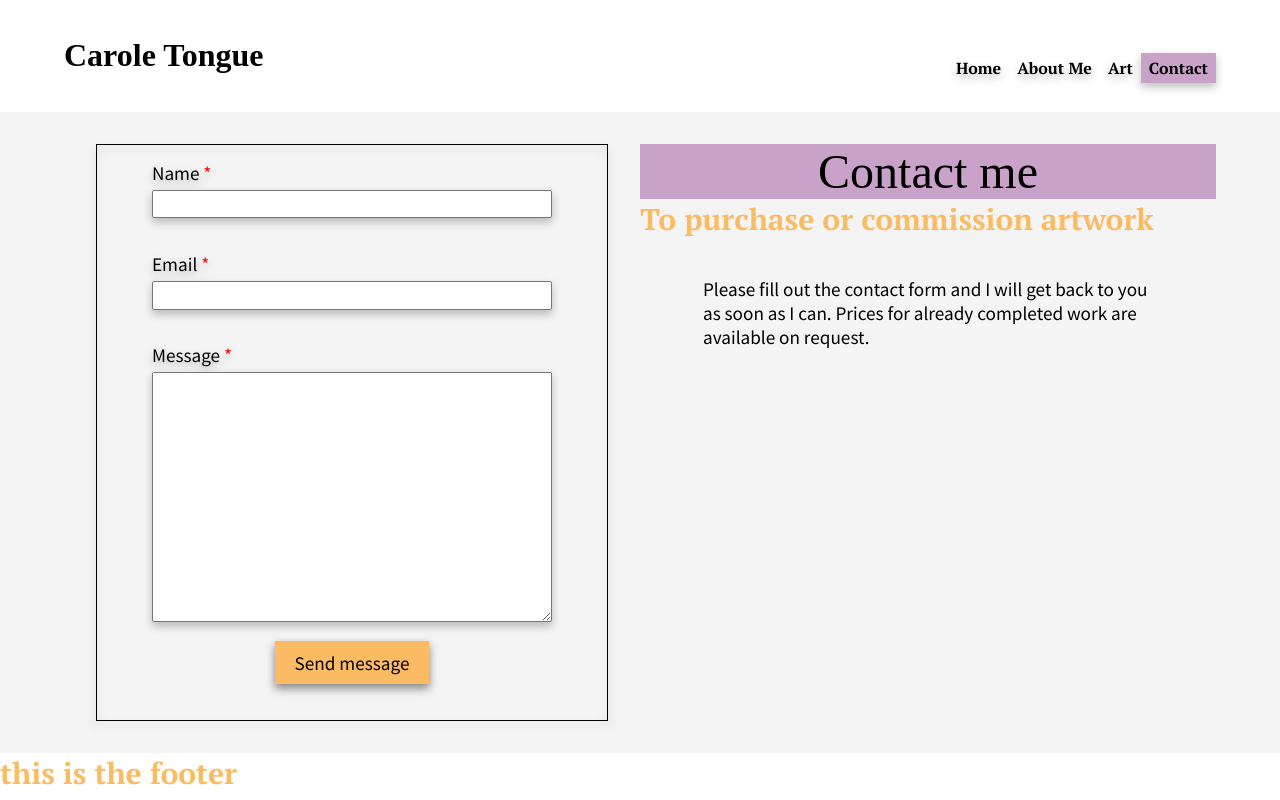
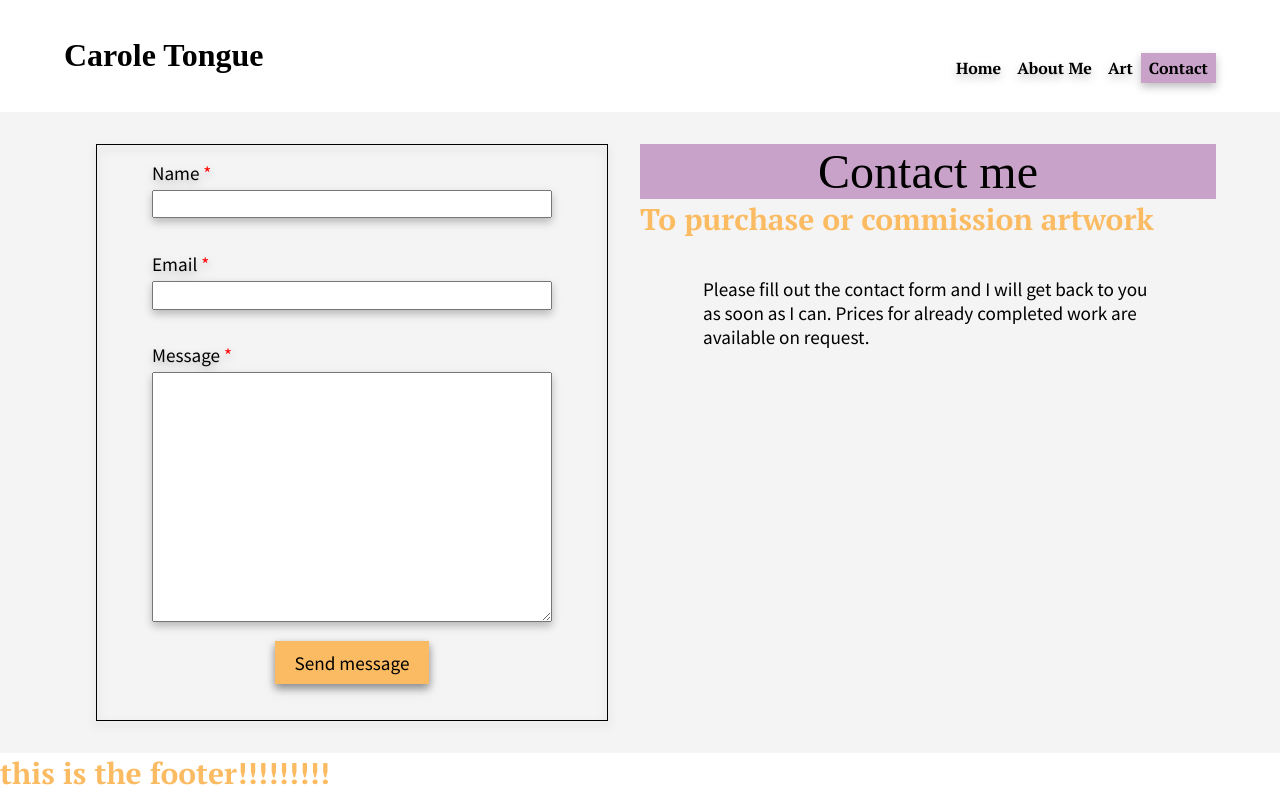
Before and after one commit to WarrenHawker/carole-website-contentful, a Next.js app: page /contact in a window 1280 px wide. Built offline with nearby package versions, Linux system fonts and the light colour scheme; a web font is replaced by a local one.

Commit message:
testing deploy

```diff
--- a/src/components/footer.js
+++ b/src/components/footer.js
@@ -1,7 +1,7 @@
 const Footer = () => {
   return (
     <footer>
-      <h2>this is the footer</h2>
+      <h2>this is the footer!!!!!!!!!</h2>
     </footer>
   );
 };
```
